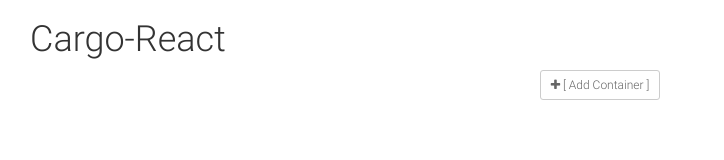
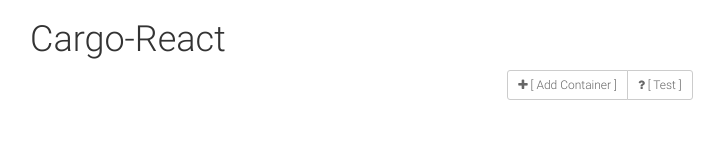
Before and after one commit to pravosleva/cargo-react, a React (Create React App) app: page / in a window 1280 px wide. Shown: the top 160 px of the page, without its empty margins (40-764 px from the left). Built offline with nearby package versions, Linux system fonts and the light colour scheme; what js-snackbar would draw is missing.

Commit message:
Updates
- README updated.
- test () method for POST to Back-end should be tested in App component
- The task for checking the dimentions for each product are not
completed yet.

```diff
--- a/src/components/App.js
+++ b/src/components/App.js
@@ -174,6 +174,7 @@ class App extends Component {
         <div className='text-center' style={{marginBottom:'5px'}}>
           <div className='btn-group' role='group'>
             <Button handlerClick={ this.addContainerGroupFormToggler.bind(this, true) } iclassName='fa fa-plus' tmp={'[ Add Container ]'} />
+            <Button handlerClick={ this.test } iclassName='fa fa-question' tmp={'[ Test ]'} />
         </div>
       </div>
 
```
Also changed, not shown: 1 other file (tests, documents, lock files or other folders).
